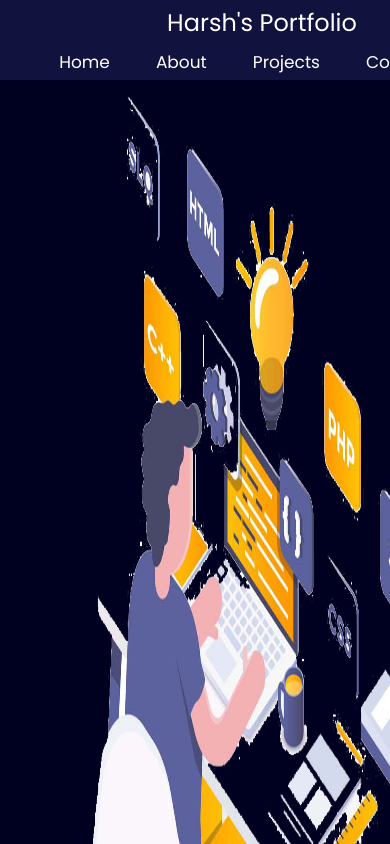
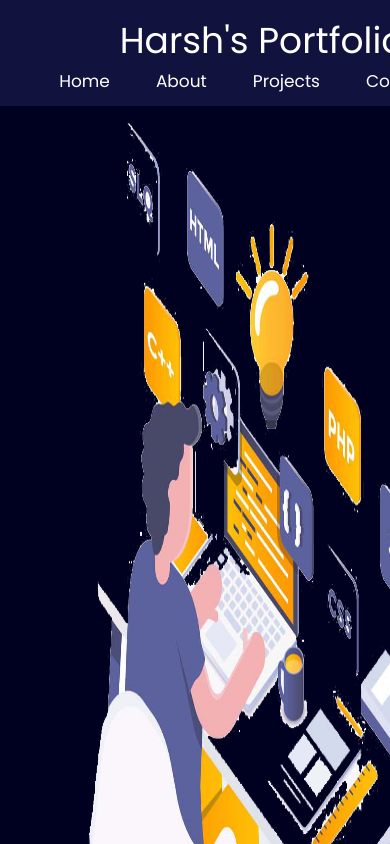
Before and after one commit to hpnavadiya/HarshPortfolio, a plain HTML site: page index.html in a window 390 px wide. Shown: the top 844 px of the page. Drawn offline with nearby package versions, Linux system fonts and the light colour scheme.

Commit message:
Change in css file
Add media query for max-width 800px

```diff
--- a/style.css
+++ b/style.css
@@ -445,9 +445,11 @@ h1 {
     0% {
         transform: translateY(0);
     }
+
     50% {
         transform: translateY(-2.4rem);
     }
+
     100% {
         transform: translateY(0);
     }
@@ -472,7 +474,7 @@ h1 {
     box-shadow: 0 0 1rem #0ef;
 }
 
-.socialIcon a i{
+.socialIcon a i {
     margin-left: 9px;
 }
 
@@ -498,7 +500,7 @@ h1 {
     font-size: 15px;
 }
 
-.first-section p{
+.first-section p {
     font-size: 12px;
 }
 
@@ -508,7 +510,7 @@ h1 {
     margin: 35px;
 }
 
-.techSkill .projects h2{
+.techSkill .projects h2 {
     color: #7878cf;
 }
 
@@ -536,7 +538,8 @@ footer {
 .footer-second {
     margin-top: 20px;
     font-size: 20px;
-    color: rgb(153, 153, 226);;
+    color: rgb(153, 153, 226);
+    ;
 }
 
 .footer-third ul li {
@@ -575,6 +578,15 @@ footer .copyright {
 
     nav {
         flex-direction: column;
+        padding: 13px;
+    }
+
+    nav ul {
+        font-size: 23px;
+    }
+
+    .left {
+        font-size: 36px;
     }
 
     .first-section {
@@ -597,15 +609,15 @@ footer .copyright {
     }
 
     .right-section img {
-        width: 45vw;
-        margin-bottom: 73px;
+        width: 78vw;
+        margin-bottom: 27px;
     }
 
     .second-section {
         display: flex;
         flex-direction: column;
         align-items: center;
-        height: 130vh;
+        height: 100vh;
     }
 
     .box {
@@ -642,17 +654,18 @@ footer .copyright {
         min-width: fit-content;
     }
 
-    .first-section{
+    .first-section {
         margin: 15px 0;
     }
 
     .right-section {
         width: 100% !important;
+        height: 130vh;
     }
 
     .right-section img {
         width: 96vw;
-    margin-bottom: 30px;
+        margin-bottom: 30px;
     }
 
     .left-section {
```
